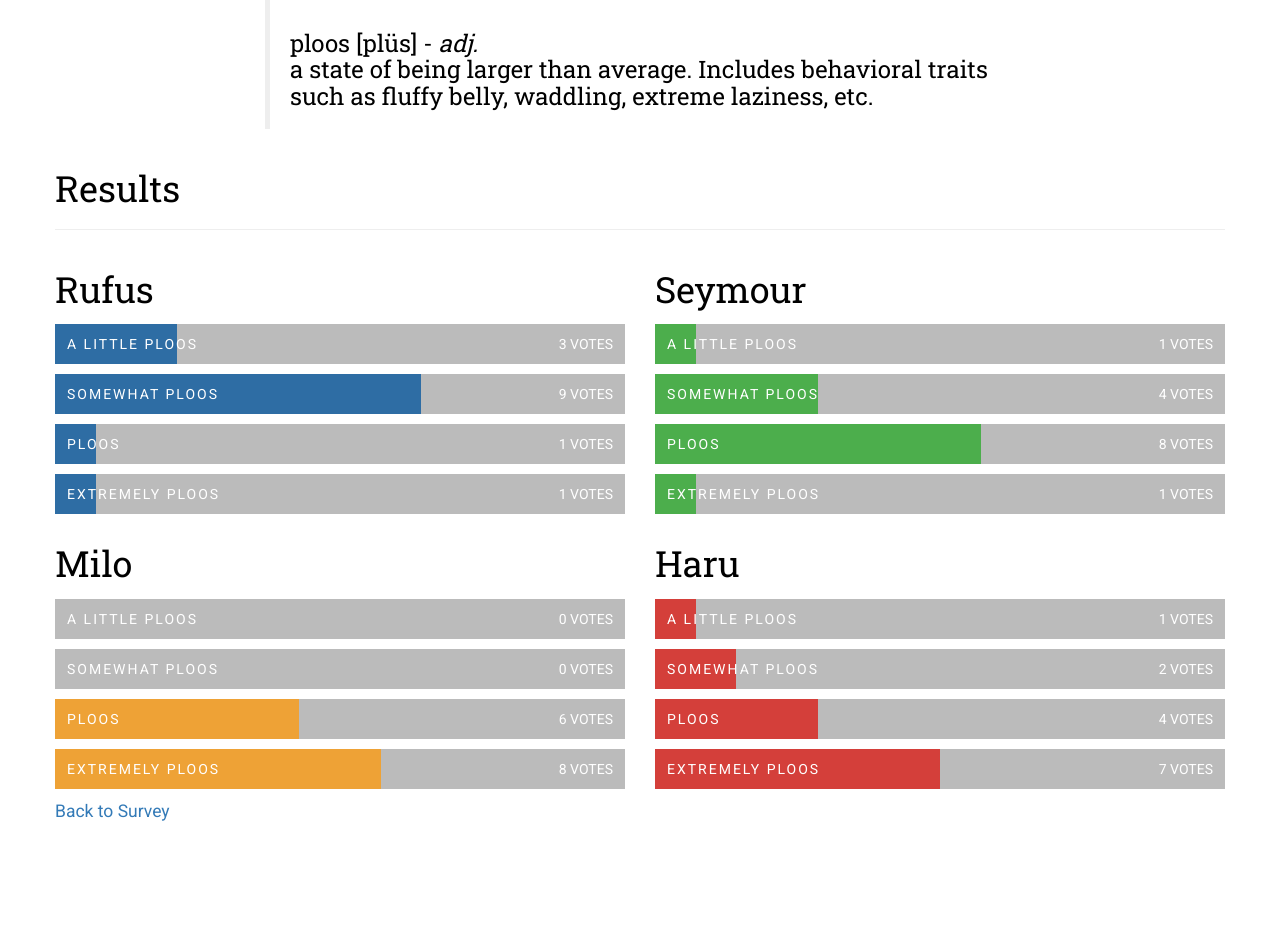
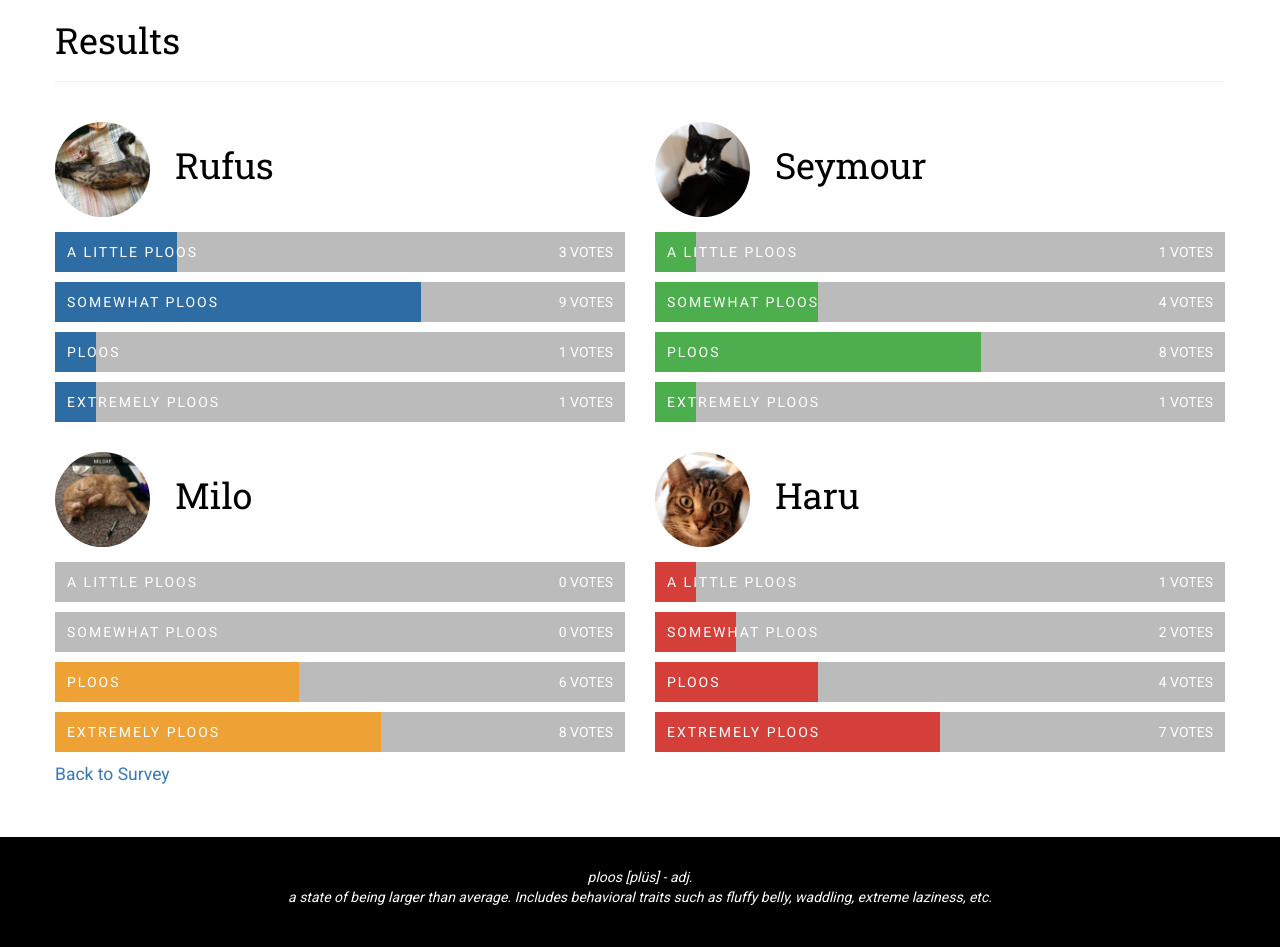
Before and after one commit to thompson-ele/cs313-php, a PHP site: page /web/survey/results.php in a window 1280 px wide. Before the commit the page ends 821 px from the top, so only its background shows below. Run offline with PHP 8.4, Linux system fonts and the light colour scheme; some libraries are stand-ins or nearby versions.

Commit message:
Put finishing touches on survey and results pages

```diff
--- a/web/survey/css/styles.css
+++ b/web/survey/css/styles.css
@@ -13,6 +13,11 @@ p {
 .btn {
 	background-color: #FFF;
 	color: #000;
+}
+
+.cat-circle-img {
+	width: 95px;
+    margin-right: 25px;
 }
 
 .primary {
@@ -55,6 +60,10 @@ p {
 	padding: 15px;
 }
 
+main {
+	margin-bottom: 40px;
+}
+
 section {
 	margin-bottom: 40px;
 }
--- a/web/survey/index.php
+++ b/web/survey/index.php
@@ -50,12 +50,11 @@ if($_SERVER['REQUEST_METHOD'] == 'POST') {
         	<div class="row">
             	<div class="col-md-8 col-md-offset-2">
                     <h1>Ploos Survey</h1>
-                    <p>My brother's friend recently coined a new term when referring to the fluffiness that is his cat Milo:</p>
+                    <p>My brother's friend recently coined a new term when referring to the fluffiness of a cat:</p>
                     <blockquote>
                         <h3>ploos [plüs] - <i>adj.</i><br>
                         a state of being larger than average. Includes behavioral traits such as fluffy belly, waddling, extreme laziness, etc.</h3>
                     </blockquote>
-                    <p>Now that we have an accurate descriptor for our cats, it is time to actually rank them by their ploos-ness.</p>
                 </div>
             </div>
 			<div class="row">
--- a/web/survey/results.php
+++ b/web/survey/results.php
@@ -34,13 +34,14 @@ $categories = array("A little ploos", "Somewhat ploos", "Ploos", "Extremely ploo
 </head>
 
 <body>
+	<main>
         <div class="container">
             <div class="row">
                 <div class="col-md-8 col-md-offset-2">
-            	<blockquote>
+                    <!--<blockquote>
                         <h3>ploos [plüs] - <i>adj.</i><br>
                         a state of being larger than average. Includes behavioral traits such as fluffy belly, waddling, extreme laziness, etc.</h3>
-                </blockquote>
+                    </blockquote>-->
                 </div>
             </div>
 
@@ -54,7 +55,7 @@ $categories = array("A little ploos", "Somewhat ploos", "Ploos", "Extremely ploo
 
                     <?php foreach($cats as $cat => $color): ?>
                     <div class="col-sm-6">
-					<h1><?php echo ucfirst($cat); ?></h1>
+                        <h1><img class="cat-circle-img img-circle" src="img/<?php echo $cat;?>1.png"><?php echo ucfirst($cat); ?></h1>
                         <div class="bar-chart">
                             <div class="chart clearfix">
 
@@ -78,6 +79,14 @@ $categories = array("A little ploos", "Somewhat ploos", "Ploos", "Extremely ploo
                 <p><a href="index.php">Back to Survey</a></p>
             </div><!--/row-->
         </div><!--/.container-->
+    </main>
+
+    <footer>
+		<div class="container text-center">
+			<hp>ploos [plüs] - <i>adj.</i><br>
+			a state of being larger than average. Includes behavioral traits such as fluffy belly, waddling, extreme laziness, etc.</p>
+		</div>
+	</footer>
 
 	<!-- JQUERY -->
 	<script src="https://code.jquery.com/jquery-3.1.1.min.js" integrity="sha256-hVVnYaiADRTO2PzUGmuLJr8BLUSjGIZsDYGmIJLv2b8=" crossorigin="anonymous"></script>
```
Lines whose indentation alone changed are shown as unchanged.
